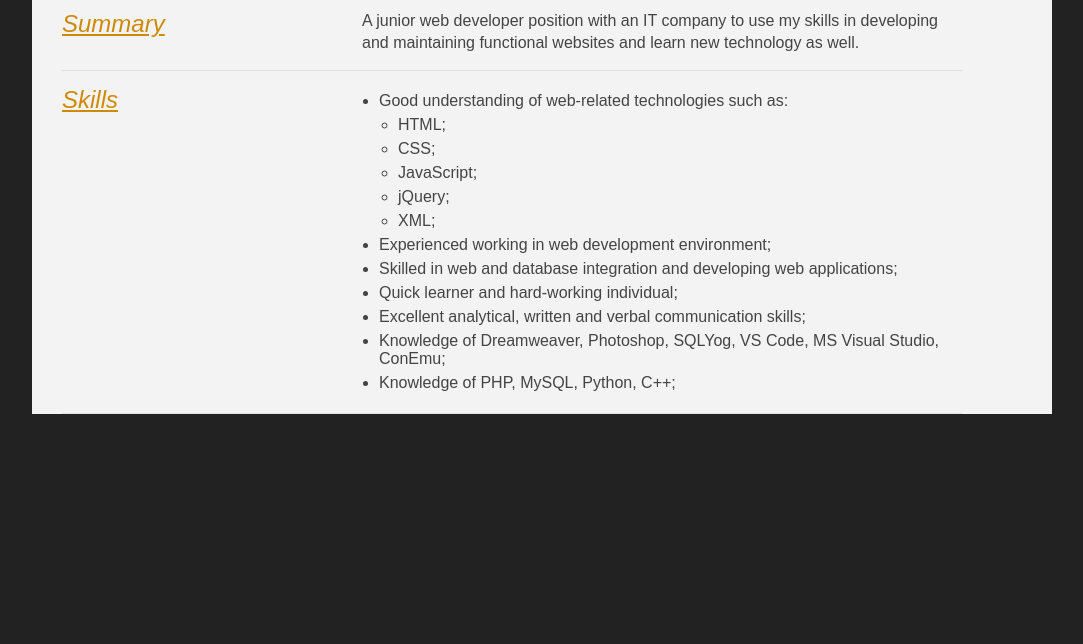
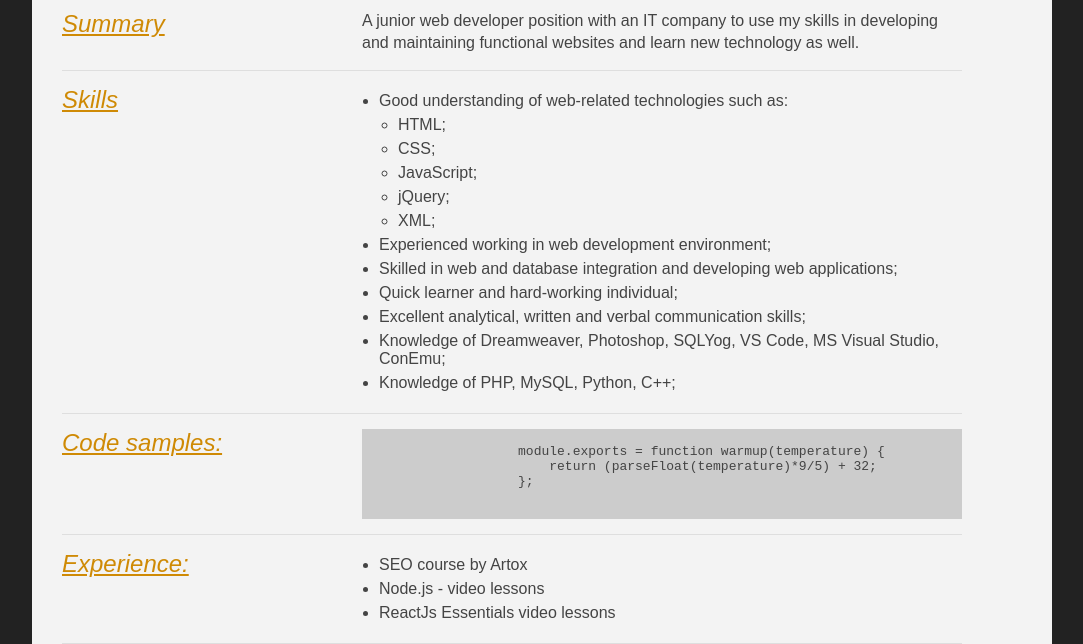
Before and after one commit to moiseenokv/rsschool-cv, a plain HTML site: page index.html in a window 1280 px wide. Shown: the part 166-810 px from the top of the page, without its empty margins (98-1181 px from the left). Drawn offline with Linux system fonts and the light colour scheme.

Commit message:
feat:add code samples and experience blocks

```diff
--- a/index.html
+++ b/index.html
@@ -66,6 +66,38 @@
                     </div>
                 </div>
                 <!-- Skills block end-->
+
+                <!-- Samples block begin-->
+                <div class="block samples">
+                        <div class="left-half">
+                        <h2>Code samples:</h2>
+                        </div>
+                        <div class="right-half">
+                        <pre>
+                <code>
+                    module.exports = function warmup(temperature) {
+                        return (parseFloat(temperature)*9/5) + 32;
+                    };
+                </code>
+                                    </pre>
+                        </div>
+                </div>
+                <!-- Samples block end-->
+
+                <!-- Experience block begin-->
+                <div class="block experience">
+                    <div class="left-half">
+                    <h2>Experience:</h2>
+                    </div>
+                    <div class="right-half">
+                    <ul>
+                        <li>SEO course by Artox</li>
+                        <li>Node.js - video lessons</li>
+                        <li>ReactJs Essentials video lessons</li>
+                    </ul>
+                    </div>
+                </div>
+                <!-- Experience block end-->
           </div>
       </main>
 </body>
```
